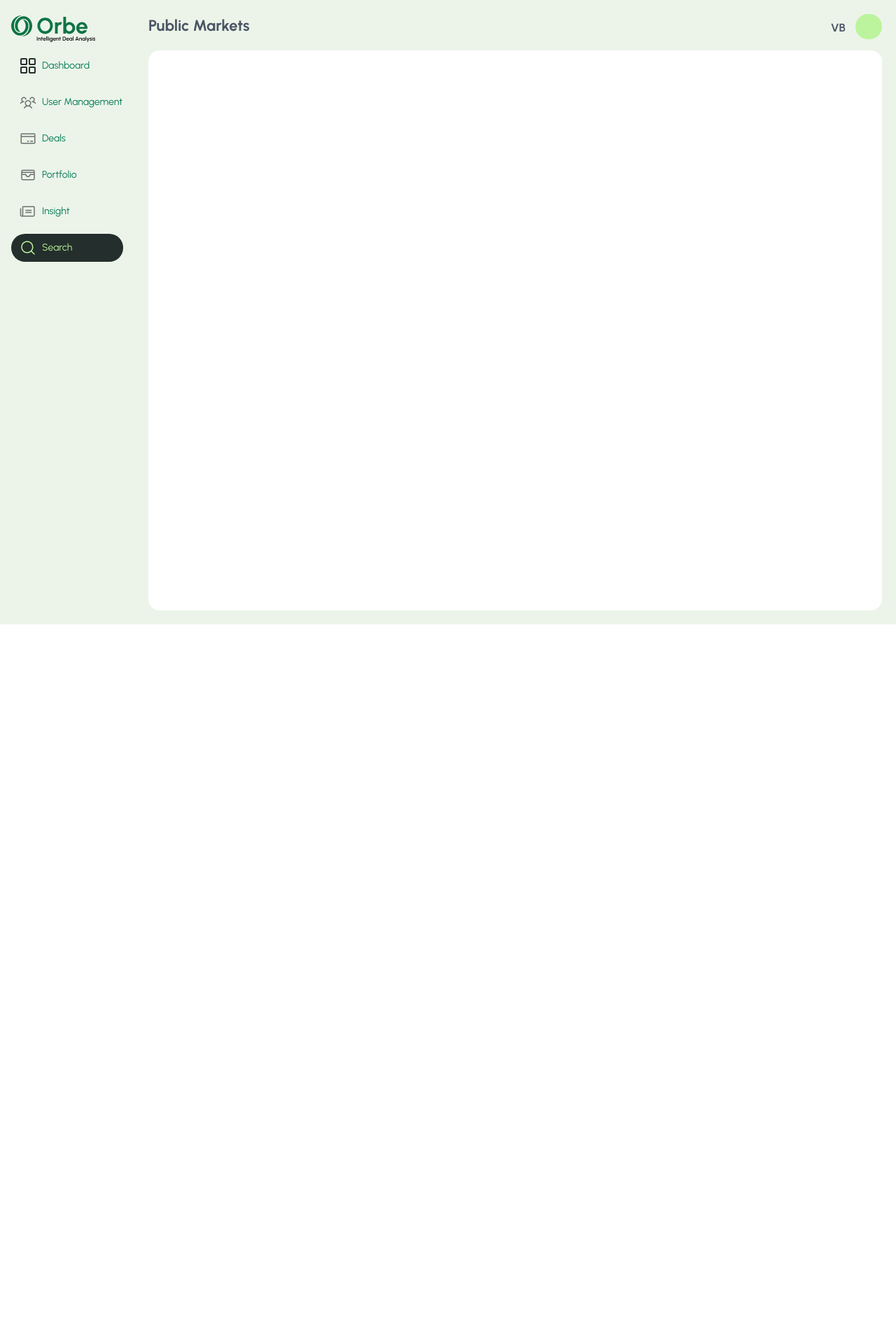
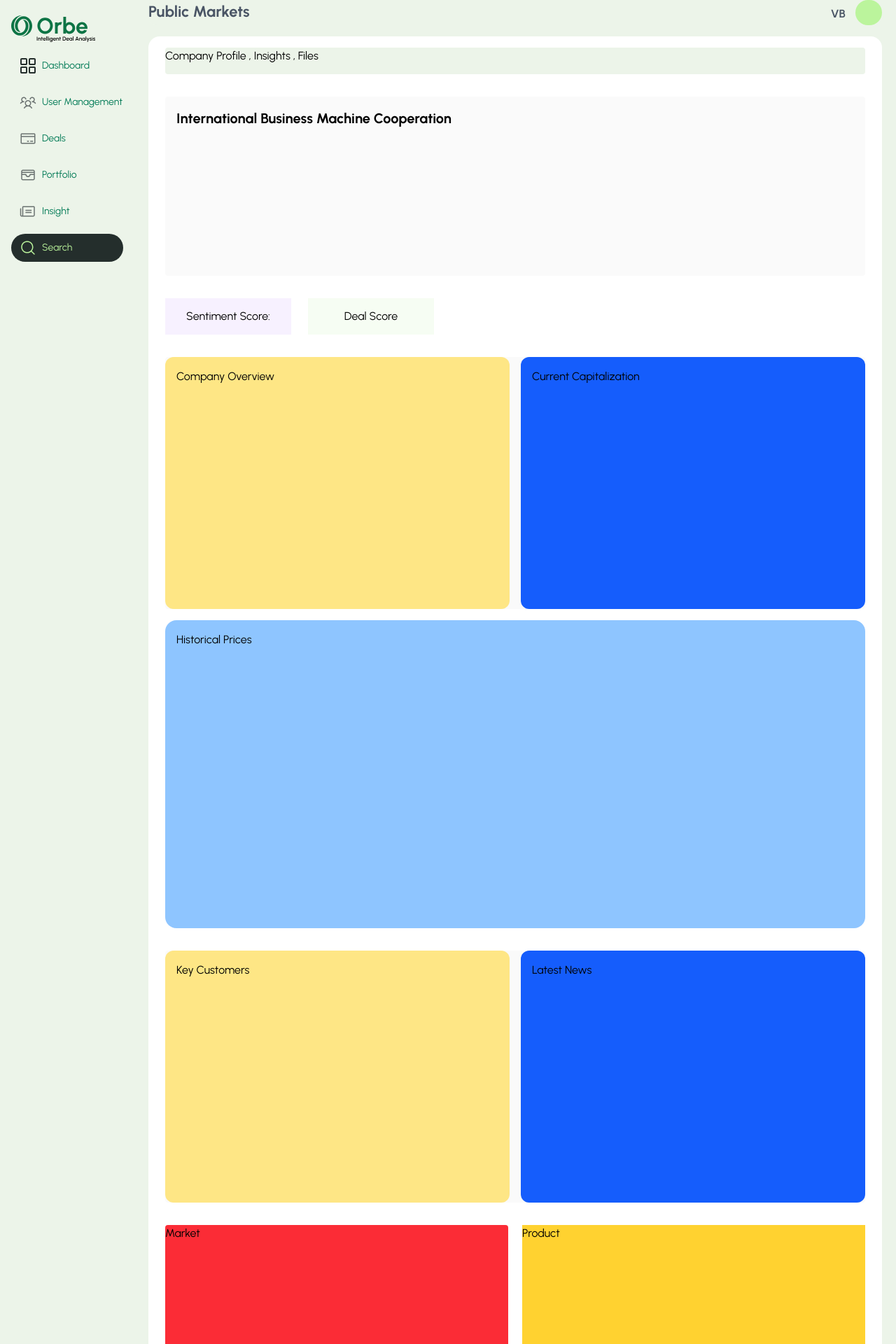
Before and after one commit to Faristppumex/orbe, a Next.js app: page /dashboard/private-market in a window 1280 px wide. Shown: the top 1920 px of the page at 70% size. Before the commit the page ends 892 px from the top, so only its background shows below. Built offline with nearby package versions, Linux system fonts and the light colour scheme.

Commit message:
public page layout created

```diff
--- a/app/dashboard/private-market/page.tsx
+++ b/app/dashboard/private-market/page.tsx
@@ -1,11 +1,11 @@
 export default function App() {
   return (
     <section
-      className=" bg-blue-800 w-full p-5"
-      style={{ background: "#ECF4E9" }}
+      className=" w-full px-5"
+      style={{ background: "#ECF4E9", color: "black" }}
     >
       <div
-        className="flex row-span-0 bg-amber-50 h-9  mb-4 text-gray-600 font-bold rounded-xl justify-end "
+        className="flex row-span-0 h-9  mb-4 text-gray-600 font-bold rounded-xl justify-end "
         style={{ background: "#ECF4E9", fontSize: "22px" }}
       >
         <div className="mr-auto">Public Markets</div>
@@ -20,7 +20,88 @@
         </div>
       </div>
 
-      <div className="bg-white w-full  h-screen grid rounded-2xl"></div>
+      <div
+        className="flex flex-col  w-full    rounded-2xl"
+        style={{ backgroundColor: "#FFFFFF" }}
+      >
+        <div
+          className="h-9.5 my-4 mx-6 rounded "
+          style={{ backgroundColor: "#ECF4E9" }}
+        >
+          Company Profile , Insights , Files
+        </div>
+        <div
+          className="h-64 my-4 mx-6 rounded pt-4 pl-4"
+          style={{
+            backgroundColor: "#FAFAFA",
+            fontSize: "20px",
+            fontWeight: "bold",
+          }}
+        >
+          International Business Machine Cooperation
+        </div>
+
+        <div className=" flex h-13 my-4 mx-6 ">
+          <div
+            className="w-45 mr-3 text-black flex items-center justify-center"
+            style={{
+              backgroundColor: "#F7F1FF",
+              // opacity: 0.12,
+              color: "black",
+            }}
+          >
+            {" "}
+            Sentiment Score:
+          </div>
+          <div
+            className="w-45 ml-3 flex items-center justify-center"
+            style={{ backgroundColor: "#F6FDF3" }}
+          >
+            Deal Score
+          </div>
+        </div>
+
+        <div
+          className="flex h-90 text-black space-x-4 my-4 mx-6 rounded"
+          style={{ backgroundColor: "#FAFAFA" }}
+        >
+          <div className="w-1/2 bg-amber-200 rounded-xl pt-4 pl-4">
+            Company Overview
+          </div>
+          <div
+            className="w-1/2 bg-blue-600 rounded-xl pt-4 pl-4 border-amber-900"
+            style={{ backgroundColor: "" }}
+          >
+            Current Capitalization
+          </div>
+        </div>
+
+        <div className="h-110 bg-blue-300 mx-6 rounded-2xl mb-4 pl-4 pt-4">
+          Historical Prices
+        </div>
+
+        <div
+          className="flex h-90 text-black space-x-4 my-4 mx-6 rounded"
+          style={{ backgroundColor: "#FAFAFA" }}
+        >
+          <div className="w-1/2 bg-amber-200 rounded-xl pt-4 pl-4">
+            Key Customers
+          </div>
+          <div
+            className="w-1/2 bg-blue-600 rounded-xl pt-4 pl-4 border-amber-900"
+            style={{ backgroundColor: "" }}
+          >
+            Latest News
+          </div>
+        </div>
+        <div className="flex h-178  mx-6 mt-4 mb-4 space-x-5 rounded">
+          <div className="w-1/2 rounded bg-red-500">Market</div>
+          <div className="w-1/2 space-y-3 pb-3 ">
+            <div className="bg-amber-300 h-1/2">Product</div>
+            <div className="bg-amber-900 h-1/2">Sentimental Analysis</div>
+          </div>
+        </div>
+      </div>
     </section>
   );
 }
```
